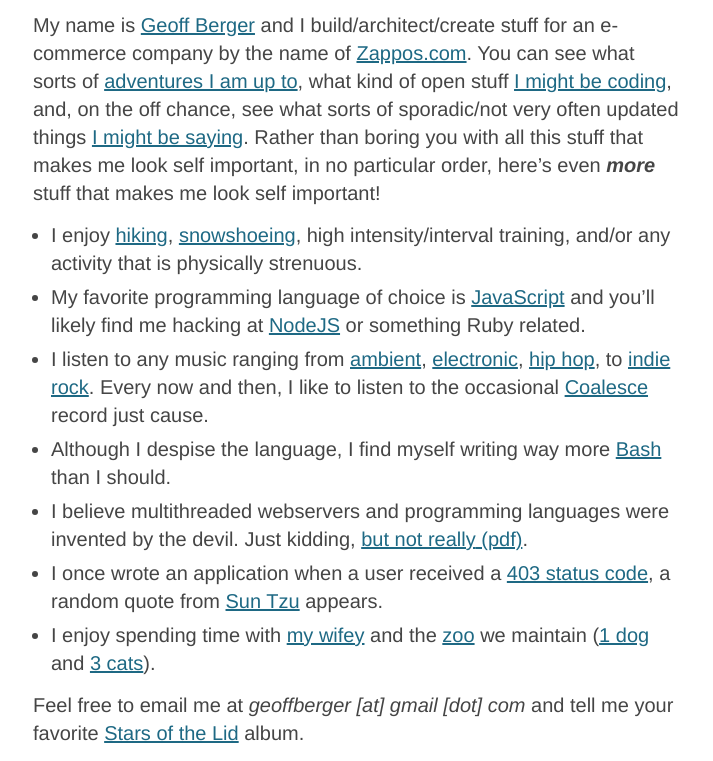
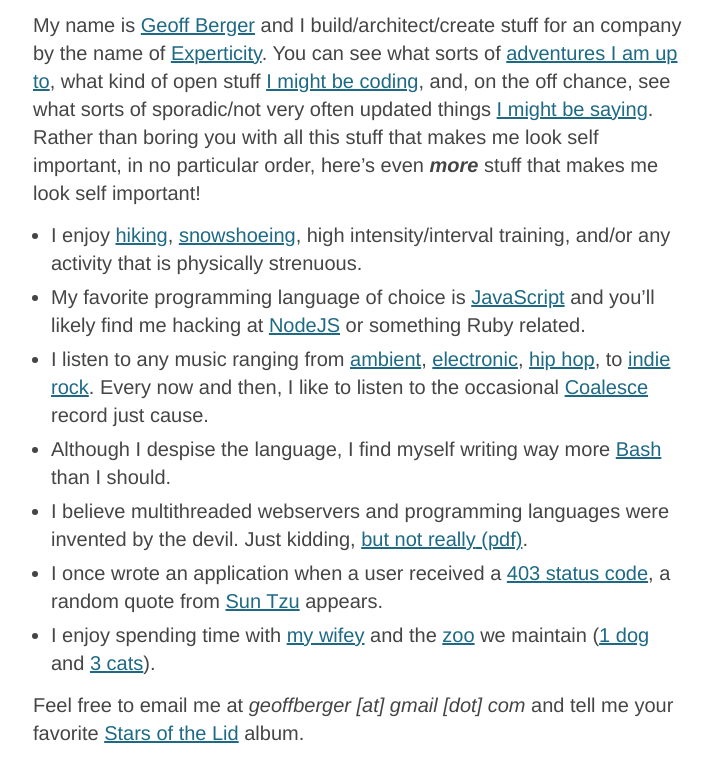
Before and after one commit to geoffberger/me, a plain HTML site: page index.html in a window 1280 px wide. Shown: the part 137-898 px from the top of the page, without its empty margins (282-995 px from the left). Drawn offline with Linux system fonts and the light colour scheme.

Commit message:
updated worked at company

```diff
--- a/index.html
+++ b/index.html
@@ -13,7 +13,7 @@
 <body>
   <section id="page">
     <h1>Hello World!</h1>
-    <p>My name is <span class="vcard"><a class="url fn" title="Click here to go to the same exact page" href="http://www.geoffberger.com">Geoff Berger</a></span> and I build/architect/create stuff for an e-commerce company by the name of <a title="Visit Zappos.com: Powered By Service" href="http://www.zappos.com">Zappos.com</a>. You can see what sorts of <a title="Check out my flickr account" href="http://www.flickr.com/photos/geoffberger">adventures I am up to</a>, what kind of open stuff <a title="Check out my github account" href="http://www.github.com/geoffberger">I might be coding</a>, and, on the off chance, see what sorts of sporadic/not very often updated things <a title="Check out my very rarely used twitter account" href="http://www.twitter.com/geoffberger">I might be saying</a>. Rather than boring you with all this stuff that makes me look self important, in no particular order, here’s even <b>more</b> stuff that makes me look self important!</p>
+    <p>My name is <span class="vcard"><a class="url fn" title="Click here to go to the same exact page" href="http://www.geoffberger.com">Geoff Berger</a></span> and I build/architect/create stuff for an company by the name of <a title="Visit Experticity" href="http://www.experticity.com">Experticity</a>. You can see what sorts of <a title="Check out my flickr account" href="http://www.flickr.com/photos/geoffberger">adventures I am up to</a>, what kind of open stuff <a title="Check out my github account" href="http://www.github.com/geoffberger">I might be coding</a>, and, on the off chance, see what sorts of sporadic/not very often updated things <a title="Check out my very rarely used twitter account" href="http://www.twitter.com/geoffberger">I might be saying</a>. Rather than boring you with all this stuff that makes me look self important, in no particular order, here’s even <b>more</b> stuff that makes me look self important!</p>
     <ul>
       <li>I enjoy <a href="http://photos.bengriffin.net/Zappos/8000-Meter-Challenge-2011/18971421_LMrvWp#1473067054_MP9gJ9C-A-LB">hiking</a>, <a href="http://www.flickr.com/photos/geoffberger/5341035352/in/set-72157625661822387">snowshoeing</a>, high intensity/interval training, and/or any activity that is physically strenuous.</li>
       <li>My favorite programming language of choice is <a href="http://www.ecmascript.org">JavaScript</a> and you’ll likely find me hacking at <a href="http://nodejs.org">NodeJS</a> or something Ruby related.</li>
```
